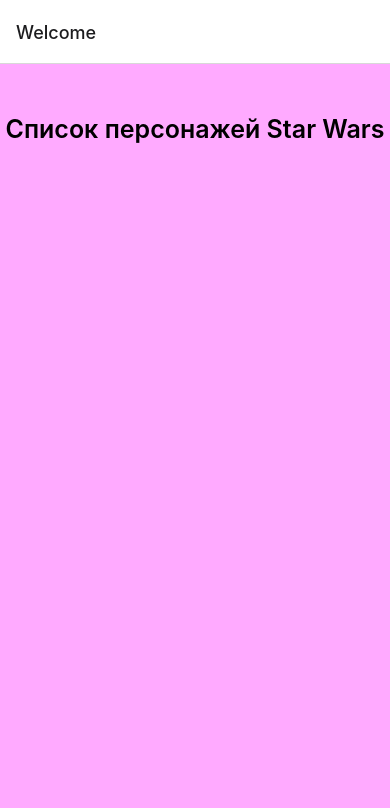
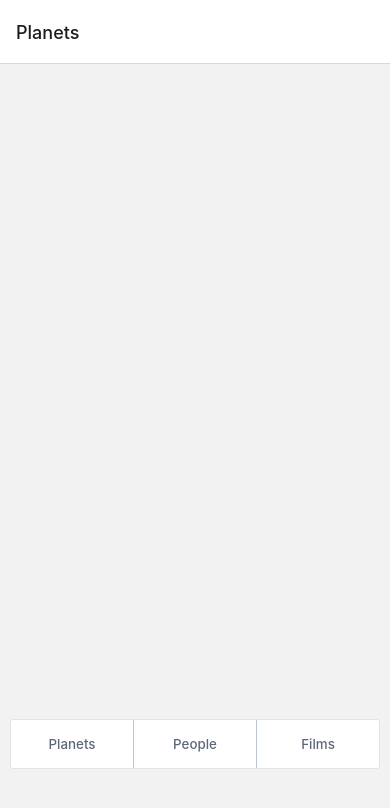
Before and after one commit to CocoRyse/MobileProgrammingCourse, a React Native app: screen / in a window 390 px wide. Shown: the top 808 px of the page. Built offline with nearby package versions, Linux system fonts and the light colour scheme; no server answers.

Commit message:
Добавил пару экранов для навигации, добавил обработку клика по ячейке таблицы

```diff
--- a/App.js
+++ b/App.js
@@ -1,7 +1,7 @@
 import { NavigationContainer } from "@react-navigation/native";
 import { createNativeStackNavigator } from "@react-navigation/native-stack";
 import React from "react";
-import MainScreen from "./screens/MainScreen";
+import { ScreensMapping } from "./screens/ScreensMapping";
 
 const Stack = createNativeStackNavigator();
 
@@ -9,14 +9,15 @@
   return (
     <NavigationContainer>
       <Stack.Navigator>
-        <Stack.Screen
-          name="Home"
-          component={MainScreen}
-          options={{ title: "Welcome" }}
-        />
-        {/* <Stack.Screen name="Species" component={ProfileScreen} />
-        <Stack.Screen name="Planets" component={ProfileScreen} />
-        <Stack.Screen name="People" component={ProfileScreen} /> */}
+        {Object.keys(ScreensMapping).map((screenName) => {
+          return (
+            <Stack.Screen
+              key={screenName}
+              name={screenName}
+              component={ScreensMapping[screenName]}
+            />
+          );
+        })}
       </Stack.Navigator>
     </NavigationContainer>
   );
--- /dev/null
+++ b/components/NavigationBar.js
@@ -0,0 +1,20 @@
+import React, { useCallback } from "react";
+import { ButtonGroup } from "react-native-elements";
+
+const buttons = ["Planets", "People", "Films"];
+
+export const NavigationBar = (props) => {
+  const handlePressCallback = useCallback((updatedSelectedIndex) => {
+    props.navigation.navigate(buttons[updatedSelectedIndex]);
+  }, []);
+
+  return (
+    <ButtonGroup
+      buttons={buttons}
+      selectedIndex={props.selectedTab}
+      onPress={handlePressCallback}
+      containerStyle={{ height: 50 }}
+      selectedButtonStyle={{ color: "#cef" }}
+    />
+  );
+};
--- /dev/null
+++ b/screens/CreateScreen.js
@@ -0,0 +1,23 @@
+import React from "react";
+import { NavigationBar } from "../components/NavigationBar";
+import { StyleSheet, View } from "react-native";
+
+export const CreateScreen = (ScreenBaseComponent) => {
+  return (props) => (
+    <View>
+      <View style={styles.container}>
+        <ScreenBaseComponent {...props} />
+      </View>
+      <NavigationBar
+        selectedTab={props.route.selectedTab}
+        navigation={props.navigation}
+      />
+    </View>
+  );
+};
+
+const styles = StyleSheet.create({
+  container: {
+    height: 650,
+  },
+});
--- /dev/null
+++ b/screens/FilmsScreen.js
@@ -0,0 +1,7 @@
+import React from "react";
+import { View } from "react-native";
+import { CreateScreen } from "./CreateScreen";
+
+const FilmsScreen = (props) => <View></View>;
+
+export default CreateScreen(FilmsScreen);
--- a/screens/MainScreen.js
+++ b/screens/MainScreen.js
@@ -2,33 +2,7 @@
 import { View, Text, StyleSheet, FlatList } from "react-native";
 import { getAllPeople } from "../services/swapi";
 
-const MainScreen = () => {
-  const [people, setPeople] = useState();
-  useEffect(() => {
-    const handlePeopleUpdate = (peoples) => {
-      const people = peoples.map((item, index) => {
-        return {
-          key: index.toString(),
-          ...item,
-        };
-      });
-      setPeople(people);
-    };
-
-    getAllPeople(handlePeopleUpdate);
-  }, []);
-
-  const renderListItem = ({ item }) => {
-    return <Text style={styles.text}>{item.name}</Text>;
-  };
-
-  return (
-    <View style={styles.container}>
-      <Text style={styles.header}>Список персонажей Star Wars</Text>
-      <FlatList data={people} renderItem={renderListItem}></FlatList>
-    </View>
-  );
-};
+const MainScreen = () => {};
 
 export default MainScreen;
 
--- /dev/null
+++ b/screens/PeopleScreen.js
@@ -0,0 +1,81 @@
+import React, { useCallback, useEffect, useState } from "react";
+import {
+  View,
+  Text,
+  StyleSheet,
+  FlatList,
+  TouchableWithoutFeedback,
+} from "react-native";
+import { Card } from "react-native-elements";
+import { getPeopleFromPage } from "../services/swapi";
+import { CreateScreen } from "./CreateScreen";
+
+const PeopleScreen = (props) => {
+  const [people, setPeople] = useState();
+
+  useEffect(() => {
+    let shouldUpdateState = true;
+
+    getPeopleFromPage().then((json) => {
+      const people = json.results.map((item, index) => ({
+        key: index.toString(),
+        ...item,
+      }));
+
+      if (shouldUpdateState) {
+        setPeople(people);
+      }
+    });
+
+    return () => (shouldUpdateState = false);
+  }, [people]);
+
+  const handleListItemClick = (touchedItem) => {
+    console.log(touchedItem);
+  };
+
+  const renderListItem = ({ item }) => {
+    return (
+      <TouchableWithoutFeedback onPress={() => handleListItemClick(item)}>
+        <View style={styles.textContainer}>
+          <Text style={styles.text}>{item.name}</Text>
+        </View>
+      </TouchableWithoutFeedback>
+    );
+  };
+
+  return (
+    <Card>
+      <Card.Title style={styles.header}>
+        {"Список персонажей\nStar Wars"}
+      </Card.Title>
+      <Card.Divider />
+      <FlatList data={people} renderItem={renderListItem} />
+    </Card>
+  );
+};
+
+const styles = StyleSheet.create({
+  image: {
+    width: 300,
+    height: 300,
+    marginBottom: 20,
+  },
+  header: {
+    fontSize: 25,
+    marginBottom: 25,
+    fontWeight: "600",
+  },
+  textContainer: {
+    borderBottomColor: "#000",
+    borderBottomWidth: 1,
+    marginBottom: 25,
+    paddingBottom: 2,
+  },
+  text: {
+    fontSize: 20,
+    minWidth: 350,
+  },
+});
+
+export default CreateScreen(PeopleScreen);
--- /dev/null
+++ b/screens/PlanetsScreen.js
@@ -0,0 +1,7 @@
+import React from "react";
+import { View } from "react-native";
+import { CreateScreen } from "./CreateScreen";
+
+const PlanetsScreen = (props) => <View></View>;
+
+export default CreateScreen(PlanetsScreen);
--- /dev/null
+++ b/screens/ScreensMapping.js
@@ -0,0 +1,9 @@
+import FilmsScreen from "./FilmsScreen";
+import PeopleScreen from "./PeopleScreen";
+import PlanetsScreen from "./PlanetsScreen";
+
+export const ScreensMapping = {
+  Planets: PlanetsScreen,
+  People: PeopleScreen,
+  Films: FilmsScreen,
+};
--- a/services/swapi.js
+++ b/services/swapi.js
@@ -38,3 +38,5 @@
   };
   loop(results.length + 1);
 };
+
+export const getPlanets = async () => {};
```
